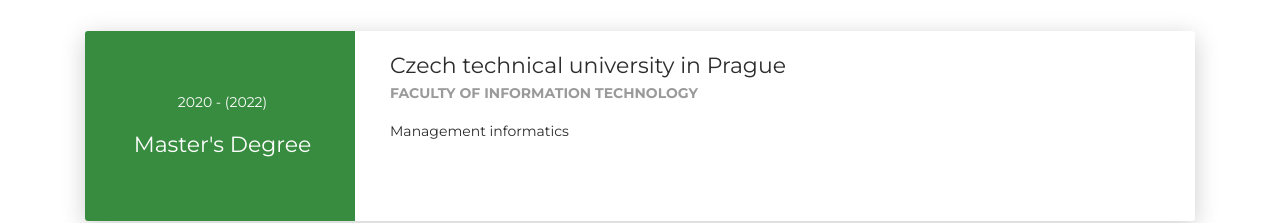
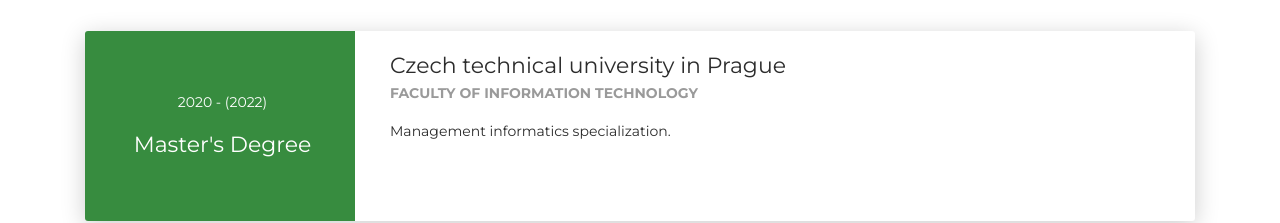
Before and after one commit to kucerp21/resume-site, a plain HTML site: page index.html in a window 1280 px wide. Shown: the part 3164-3387 px from the top of the page. Drawn offline with Linux system fonts and the light colour scheme.

Commit message:
Update index.html

```diff
--- a/index.html
+++ b/index.html
@@ -333,7 +333,7 @@
           <div class="card-body">
             <div class="h5">Czech technical university in Prague</div>
             <p class="category">Faculty of information technology</p>
-            <p>Management informatics</p>
+            <p>Management informatics specialization.</p>
           </div>
         </div>
       </div>
```
